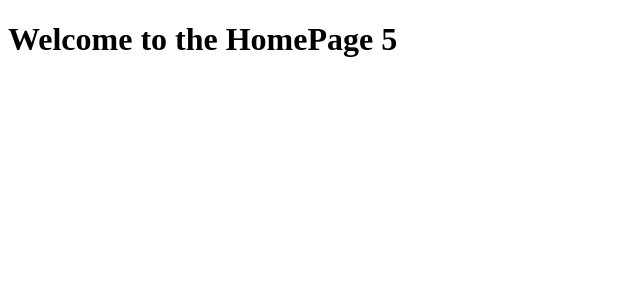
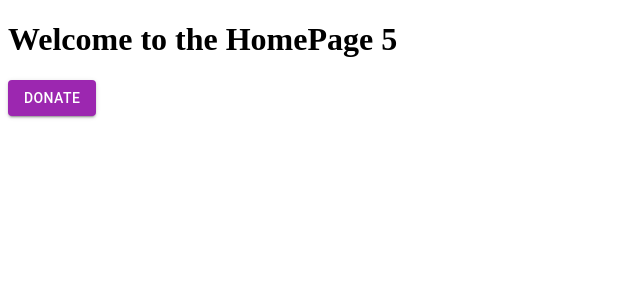
Before and after one commit to VladimirKarin/-Fund-Raising-Project-Client-Side, a Next.js app: page / in a window 1280 px wide. Shown: the top 300 px of the page, without its empty margins (0-640 px from the left). Built offline with nearby package versions, Linux system fonts and the light colour scheme.

Commit message:
Create donate button

```diff
--- a/src/app/page.js
+++ b/src/app/page.js
@@ -1,9 +1,11 @@
+import DonateButton from '@/components/Buttons/DonateButton';
 import React from 'react';
 
 const HomePage = () => {
     return (
         <div>
             <h1>Welcome to the HomePage 5</h1>
+            <DonateButton />
         </div>
     );
 };
--- /dev/null
+++ b/src/components/Buttons/DonateButton.js
@@ -0,0 +1,12 @@
+import React from 'react';
+import { Button } from '@mui/material';
+
+const DonateButton = () => {
+    return (
+        <Button variant="contained" color="secondary" size="medium">
+            Donate
+        </Button>
+    );
+};
+
+export default DonateButton;
```
